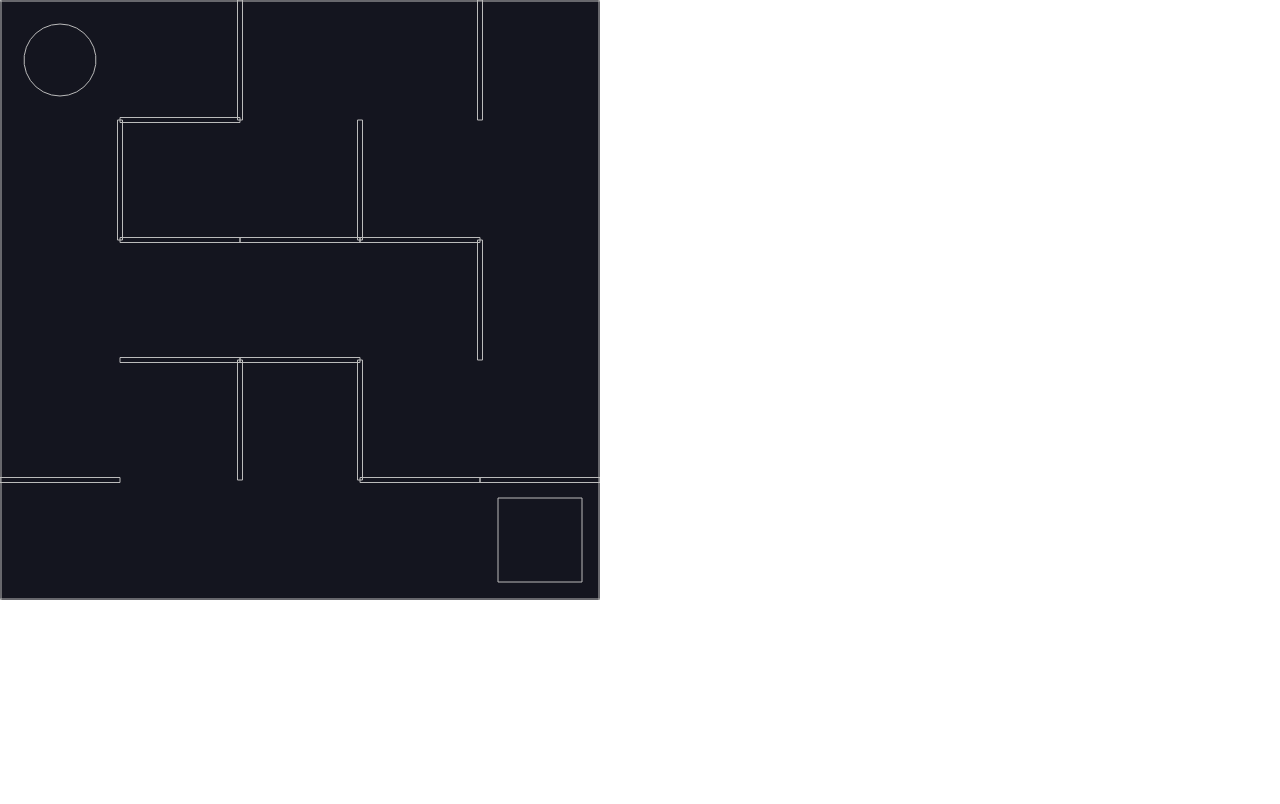
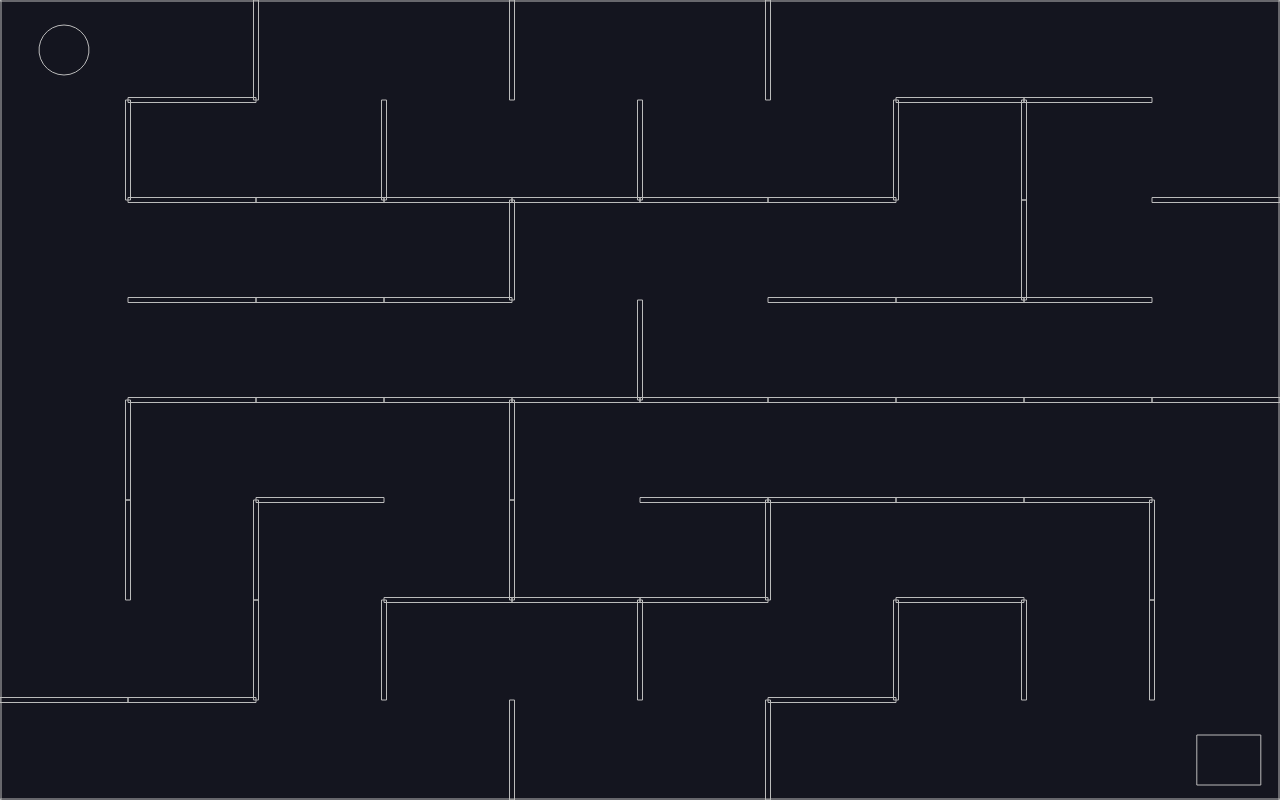
Before and after one commit to oybekabdulazizov/MazeRunner, a plain HTML site: page index.html in a window 1280 px wide. Drawn offline with nearby package versions, Linux system fonts and the light colour scheme.

Commit message:
refactor the code so that the maze covers the entire window

```diff
--- a/app.js
+++ b/app.js
@@ -2,10 +2,12 @@
 
 const { Engine, Render, Runner, World, Bodies, Body, Events } = Matter;
 
-const cells = 5;
-const width = 600;
-const height = 600;
-const unitLength = width / cells;
+const cellsHorizontal = 10;
+const cellsVertical = 8;
+const width = window.innerWidth;
+const height = window.innerHeight;
+const unitLengthX = width / cellsHorizontal;
+const unitLengthY = height / cellsVertical;
 
 const engine = Engine.create();
 engine.world.gravity.y = 0;
@@ -38,12 +40,12 @@
 // Maze!
 
 // Maze grid 3x3
-const grid = Array(cells).fill(null).map(() => Array(cells).fill(false));
-const verticals = Array(cells).fill(null).map(() => Array(cells - 1).fill(false));
-const horizontals = Array(cells - 1).fill(null).map(() => Array(cells).fill(false));
+const grid = Array(cellsVertical).fill(null).map(() => Array(cellsHorizontal).fill(false));
+const verticals = Array(cellsVertical).fill(null).map(() => Array(cellsHorizontal - 1).fill(false));
+const horizontals = Array(cellsVertical - 1).fill(null).map(() => Array(cellsHorizontal).fill(false));
 
-const startRow = Math.floor(Math.random() * cells);
-const startColumn = Math.floor(Math.random() * cells);
+const startRow = Math.floor(Math.random() * cellsVertical);
+const startColumn = Math.floor(Math.random() * cellsHorizontal);
 
 const stepRecursive = (row, column) => {
     // if the cell at [row, column] is visited, then return
@@ -67,7 +69,7 @@
         const [nextRow, nextColumn, direction ] = neighbour;
 
         // check if a neighbour is out of bounds
-        if (nextRow < 0 || nextRow >= cells || nextColumn < 0 || nextColumn >= cells) {
+        if (nextRow < 0 || nextRow >= cellsVertical || nextColumn < 0 || nextColumn >= cellsHorizontal) {
             continue;
         }
 
@@ -118,9 +120,9 @@
         }
 
         const wall = Bodies.rectangle(
-            columnIndex * unitLength + unitLength / 2,
-            rowIndex * unitLength + unitLength,
-            unitLength,
+            columnIndex * unitLengthX + unitLengthX / 2,
+            rowIndex * unitLengthY + unitLengthY,
+            unitLengthX,
             5,
             {
                 label: 'horizontalWall',
@@ -139,10 +141,10 @@
         }
 
         const wall = Bodies.rectangle(
-            columnIndex * unitLength + unitLength,
-            rowIndex * unitLength + unitLength / 2,
+            columnIndex * unitLengthX + unitLengthX,
+            rowIndex * unitLengthY + unitLengthY / 2,
             5,
-            unitLength,
+            unitLengthY,
             {
                 label: 'verticalWall',
                 isStatic: true
@@ -154,10 +156,10 @@
 
 // Goal
 const goal = Bodies.rectangle(
-    width - unitLength / 2,
-    height - unitLength / 2,
-    unitLength * .7,
-    unitLength * .7,
+    (width - unitLengthX / 2.5),
+    (height - unitLengthY / 2.5),
+    unitLengthX * .5,
+    unitLengthY * .5,
     {
         isStatic: true,
         label: 'goal'
@@ -166,9 +168,9 @@
 
 // Ball
 const ball = Bodies.circle(
-    unitLength / 2,
-    unitLength / 2,
-    unitLength * .3,
+    unitLengthX / 2,
+    unitLengthY / 2,
+    Math.min(unitLengthX, unitLengthY) / 4,
     {
         label: 'ball'
     });
--- a/index.html
+++ b/index.html
@@ -7,7 +7,7 @@
     <script src="https://cdnjs.cloudflare.com/ajax/libs/matter-js/0.18.0/matter.js"></script>
     <title>Maze Runner</title>
 </head>
-<body style="margin: 0; padding: 0">
+<body style="margin: 0; padding: 0; overflow: hidden">
     <div style="padding: 0; margin: 0; display: flex; width: 100vw; height: 100vh; justify-content: center; align-items: center">
         <h1 style="font-size: 64px; letter-spacing: 2px; color: blueviolet">Maze Runner Game!</h1>
     </div>
```
